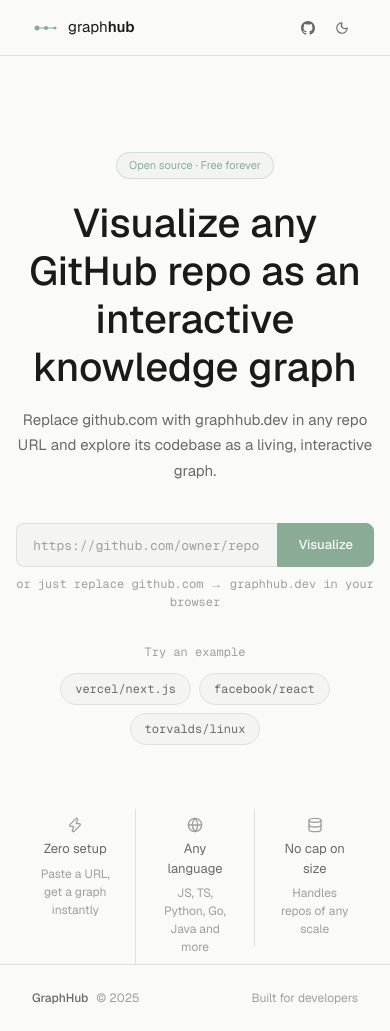
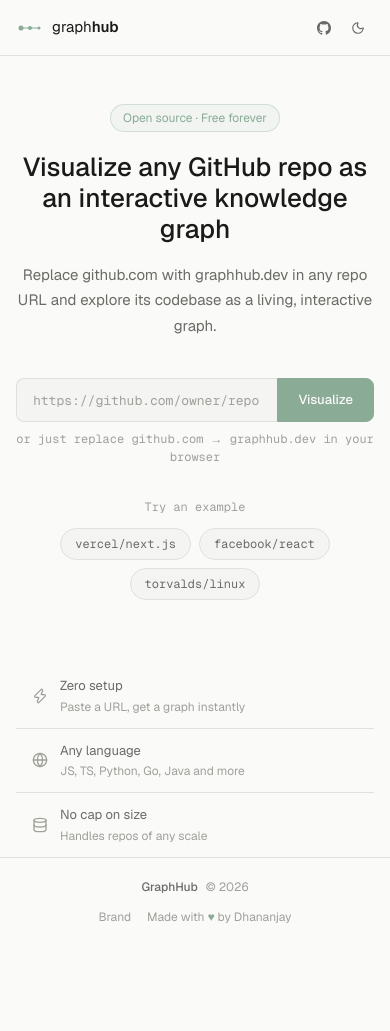
Before and after one commit to dhananjay6561/GraphHub, a Next.js app: page / in a window 390 px wide. After the commit the page ends 946 px from the top, so only its background shows below. Built offline with nearby package versions, Linux system fonts and the light colour scheme.

Commit message:
improve landing page - badge, footer credit, branding link, responsive layout

```diff
--- a/src/app/page.tsx
+++ b/src/app/page.tsx
@@ -1,3 +1,4 @@
+import Link from "next/link";
 import { Logo } from "@/components/Logo";
 import { ThemeToggle } from "@/components/ThemeToggle";
 import { UrlInput } from "@/components/UrlInput";
@@ -12,13 +13,8 @@
     >
       {/* Header */}
       <header
-        className="sticky top-0 z-10 flex items-center justify-between border-b"
-        style={{
-          background: "var(--bg-primary)",
-          borderColor: "var(--border)",
-          padding: "0 32px",
-          height: "56px",
-        }}
+        className="sticky top-0 z-10 flex items-center justify-between border-b px-4 sm:px-8 h-14"
+        style={{ background: "var(--bg-primary)", borderColor: "var(--border)" }}
       >
         <Logo />
         <div className="flex items-center gap-1">
@@ -41,13 +37,13 @@
 
       {/* Main */}
       <main
-        className="flex-1 flex items-start justify-center px-4"
-        style={{ paddingTop: "96px" }}
+        id="main"
+        className="flex-1 flex items-start justify-center px-4 pt-12 sm:pt-20 md:pt-24"
       >
         <div className="w-full max-w-[680px] flex flex-col items-center text-center">
           {/* Eyebrow badge */}
           <div
-            className="animate-fadeup inline-flex items-center rounded-full text-[11px] border"
+            className="animate-fadeup inline-flex items-center rounded-full text-[12px] border"
             style={{
               animationDelay: "0ms",
               background: "var(--accent-subtle)",
@@ -61,14 +57,12 @@
 
           {/* Headline */}
           <h1
-            className="animate-fadeup font-medium text-center"
+            className="animate-fadeup font-medium text-center text-[26px] sm:text-[34px] md:text-[40px] mt-5"
             style={{
               animationDelay: "60ms",
-              fontSize: "40px",
               lineHeight: "1.2",
               color: "var(--text-primary)",
               maxWidth: "560px",
-              marginTop: "20px",
             }}
           >
             Visualize any GitHub repo as an interactive knowledge graph
@@ -76,14 +70,13 @@
 
           {/* Subheadline */}
           <p
-            className="animate-fadeup"
+            className="animate-fadeup mt-4"
             style={{
               animationDelay: "120ms",
               fontSize: "15px",
               lineHeight: "1.7",
               color: "var(--text-secondary)",
               maxWidth: "480px",
-              marginTop: "16px",
             }}
           >
             Replace github.com with graphhub.dev in any repo URL and explore its
@@ -118,20 +111,21 @@
 
       {/* Footer */}
       <footer
-        className="flex items-center justify-between border-t text-[12px]"
-        style={{
-          borderColor: "var(--border)",
-          color: "var(--text-tertiary)",
-          padding: "24px 32px",
-        }}
+        className="flex flex-col sm:flex-row items-center justify-between gap-3 border-t text-[12px] px-4 sm:px-8 py-5"
+        style={{ borderColor: "var(--border)", color: "var(--text-tertiary)" }}
       >
         <div className="flex items-center gap-2">
-          <span style={{ color: "var(--text-secondary)", fontWeight: 500 }}>
-            GraphHub
+          <span style={{ color: "var(--text-secondary)", fontWeight: 500 }}>GraphHub</span>
+          <span>© {new Date().getFullYear()}</span>
+        </div>
+        <div className="flex items-center gap-4">
+          <Link href="/branding" className="transition-colors duration-150 hover:text-[var(--text-secondary)]">
+            Brand
+          </Link>
+          <span>
+            Made with <span style={{ color: "var(--accent)" }}>♥</span> by Dhananjay
           </span>
-          <span>© 2025</span>
         </div>
-        <span>Built for developers</span>
       </footer>
     </div>
   );
--- a/src/components/FeatureHints.tsx
+++ b/src/components/FeatureHints.tsx
@@ -8,22 +8,22 @@
 
 export function FeatureHints() {
   return (
-    <div className="flex items-start w-full">
+    <div className="flex flex-col sm:flex-row w-full" style={{ borderColor: "var(--border)" }}>
       {HINTS.map(({ Icon, label, desc }, i) => (
         <div
           key={label}
-          className="flex flex-1 flex-col items-center gap-1.5 px-6 py-2 text-center"
-          style={{
-            borderLeft: i > 0 ? "1px solid var(--border)" : undefined,
-          }}
+          className={[
+            "flex sm:flex-col flex-1 items-center gap-3 sm:gap-1.5",
+            "px-4 sm:px-6 py-3 sm:py-2 text-left sm:text-center",
+            i > 0 ? "border-t sm:border-t-0 sm:border-l" : "",
+          ].join(" ")}
+          style={{ borderColor: "var(--border)" }}
         >
-          <Icon size={16} style={{ color: "var(--text-tertiary)" }} />
-          <p className="text-[13px]" style={{ color: "var(--text-secondary)" }}>
-            {label}
-          </p>
-          <p className="text-[12px]" style={{ color: "var(--text-tertiary)" }}>
-            {desc}
-          </p>
+          <Icon size={16} aria-hidden="true" className="shrink-0" style={{ color: "var(--text-tertiary)" }} />
+          <div className="sm:text-center">
+            <p className="text-[13px]" style={{ color: "var(--text-secondary)" }}>{label}</p>
+            <p className="text-[12px] mt-0.5" style={{ color: "var(--text-tertiary)" }}>{desc}</p>
+          </div>
         </div>
       ))}
     </div>
```
